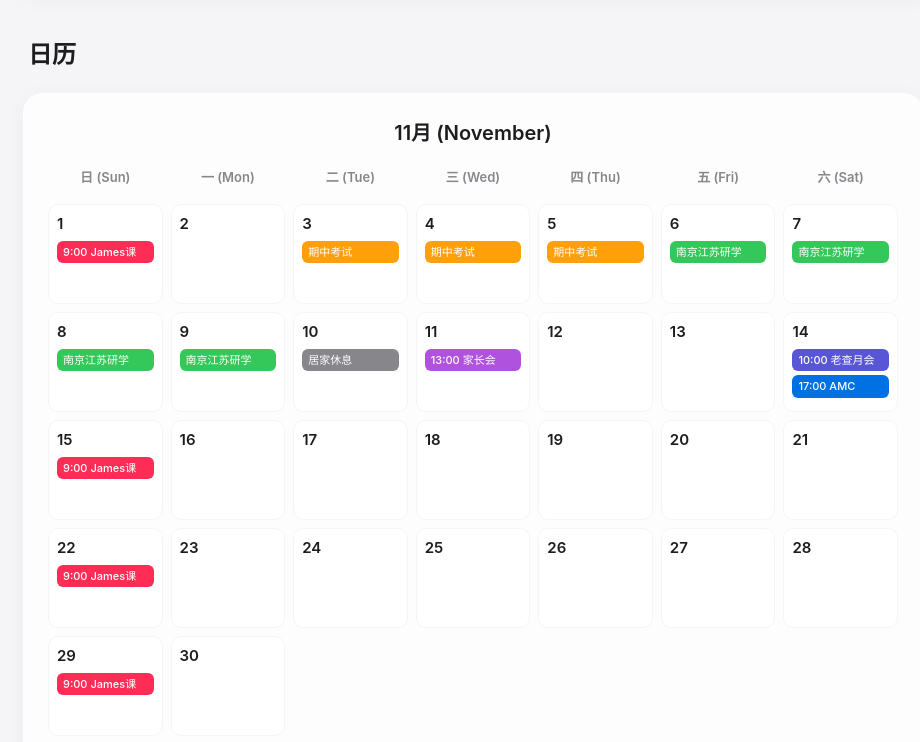
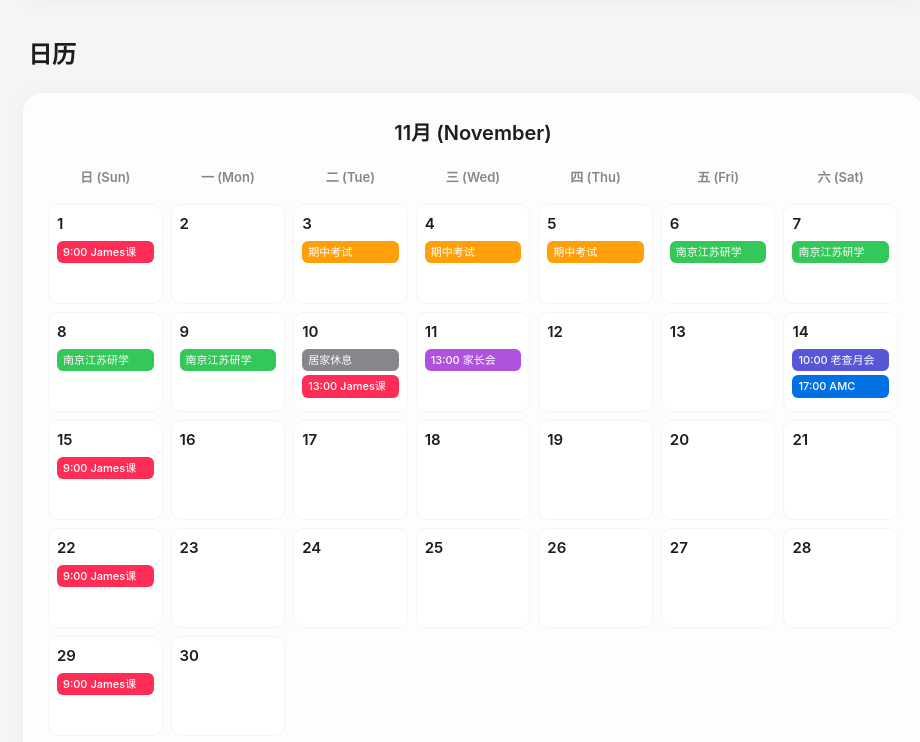
Before and after one commit to vzhang-dev/MichaelY, a plain HTML site: page index.html in a window 1280 px wide. Shown: the part 781-1523 px from the top of the page, without its empty margins (167-1087 px from the left). Drawn offline with Linux system fonts and the light colour scheme.

Commit message:
Add files via upload

```diff
--- a/index.html
+++ b/index.html
@@ -394,6 +394,7 @@
                 <div class="cal-day">
                     <div class="cal-date">10</div>
                     <div class="cal-event rest">居家休息</div>
+                    <div class="cal-event course">13:00 James课</div>
                 </div>
                 <div class="cal-day">
                     <div class="cal-date">11</div>
```
